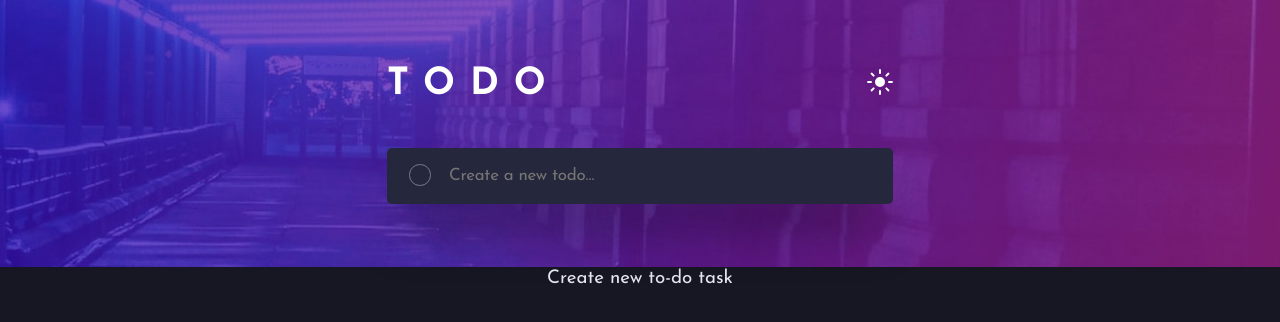
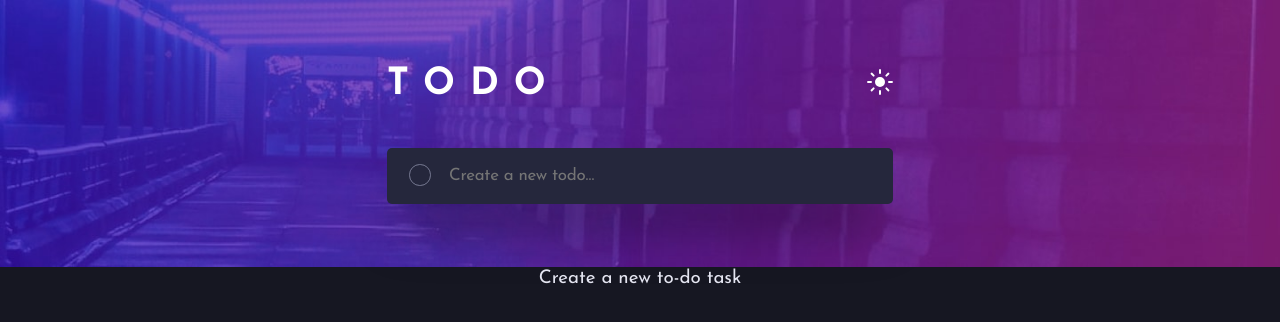
Before and after one commit to GeoStrong/Todo-app, a React (Create React App) app: page / in a window 1280 px wide. Shown: the top 322 px of the page. Built offline with nearby package versions, Linux system fonts and the light colour scheme.

Commit message:
fixing grammar mistake

```diff
--- a/src/components/Main/Main.js
+++ b/src/components/Main/Main.js
@@ -43,7 +43,7 @@ const Main = () => {
           {todo.length > 0 ? (
             <MainContent todoList={todo} onRemove={todoRemoveHandler} />
           ) : (
-            <p className="alert">Create new to-do task</p>
+            <p className="alert">Create a new to-do task</p>
           )}
         </main>
         {todo.length > 1 && <Footer />}
```
